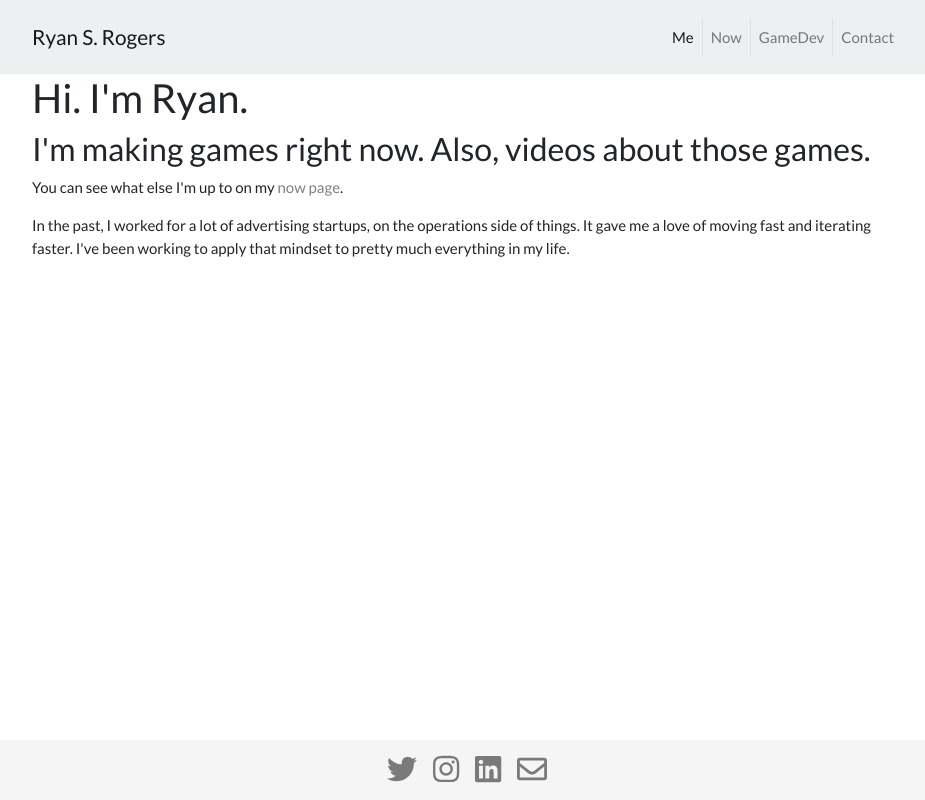
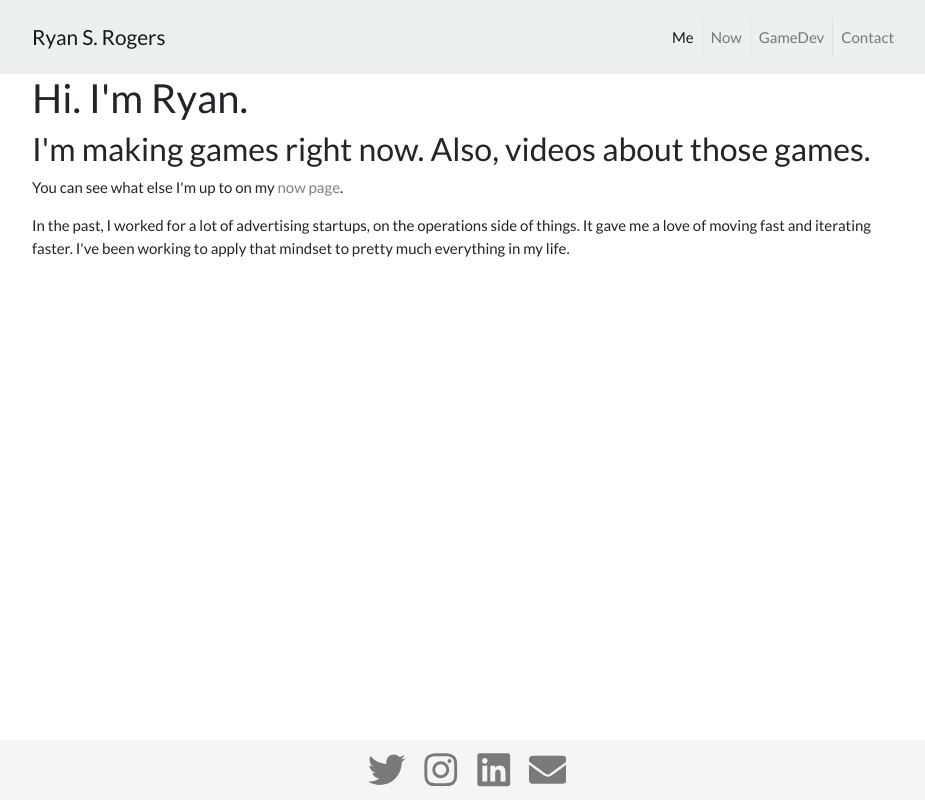
Before and after one commit to realryanrogers/ryroio, a Gatsby site: page / in a window 1280 px wide. Shown: the whole page, without its empty margins (173-1098 px from the left). Built offline with nearby package versions, Linux system fonts and the light colour scheme; Gatsby itself is replaced by a stand-in of ours.

Commit message:
changing icon library to react-icon

```diff
--- a/package.json
+++ b/package.json
@@ -24,7 +24,8 @@
     "react-bootstrap": "^1.0.1",
     "react-dom": "^16.12.0",
     "react-fontawesome": "^1.7.1",
-    "react-helmet": "^6.0.0"
+    "react-helmet": "^6.0.0",
+    "react-icons": "^3.10.0"
   },
   "devDependencies": {
     "prettier": "2.0.4"
--- a/src/components/footer.js
+++ b/src/components/footer.js
@@ -5,10 +5,10 @@ import Navbar from "react-bootstrap/Navbar"
 import Nav from "react-bootstrap/Nav"
 //import "../css/bootstrap-flatly.css"
 import { FontAwesomeIcon } from "@fortawesome/react-fontawesome"
-import { faTwitter } from "@fortawesome/free-brands-svg-icons"
-import { faInstagram } from "@fortawesome/free-brands-svg-icons"
-import { faLinkedin } from "@fortawesome/free-brands-svg-icons"
-import { faEnvelope } from "@fortawesome/free-regular-svg-icons"
+import { FaTwitter } from "react-icons/fa"
+import { FaLinkedin } from "react-icons/fa"
+import { FaEnvelope } from "react-icons/fa"
+import { FaInstagram } from "react-icons/fa"
 
 const Footer = props => (
   <footer className="footer-container">
@@ -18,24 +18,24 @@ const Footer = props => (
         href="https://twitter.com/realryanrogers"
         target="new"
       >
-        <FontAwesomeIcon icon={faTwitter} size="2x" />
+        <FaTwitter size="2.5em" />
       </a>
       <a
         className="icon-link"
         href="https://www.instagram.com/realryanrogers/"
         target="new"
       >
-        <FontAwesomeIcon icon={faInstagram} size="2x" />
+        <FaInstagram size="2.5em" />
       </a>
       <a
         className="icon-link"
         href="https://www.linkedin.com/in/ryansrogers/"
         target="new"
       >
-        <FontAwesomeIcon icon={faLinkedin} size="2x" />
+        <FaLinkedin size="2.5em" />
       </a>
       <a className="icon-link" href="mailto:ryan@ryro.io">
-        <FontAwesomeIcon icon={faEnvelope} size="2x" />
+        <FaEnvelope size="2.5em" />
       </a>
     </div>
   </footer>
```
Also changed, not shown: 1 other file.
